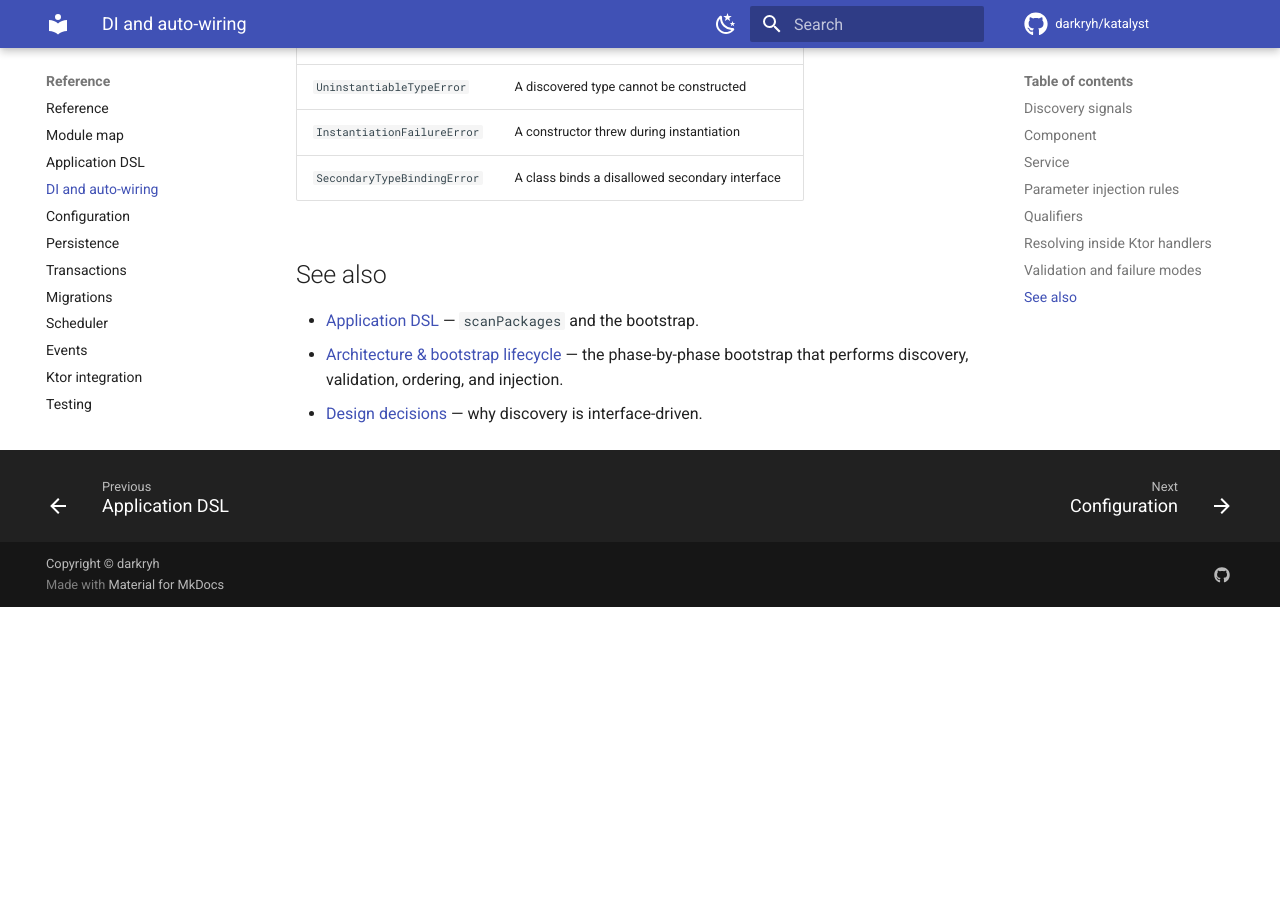
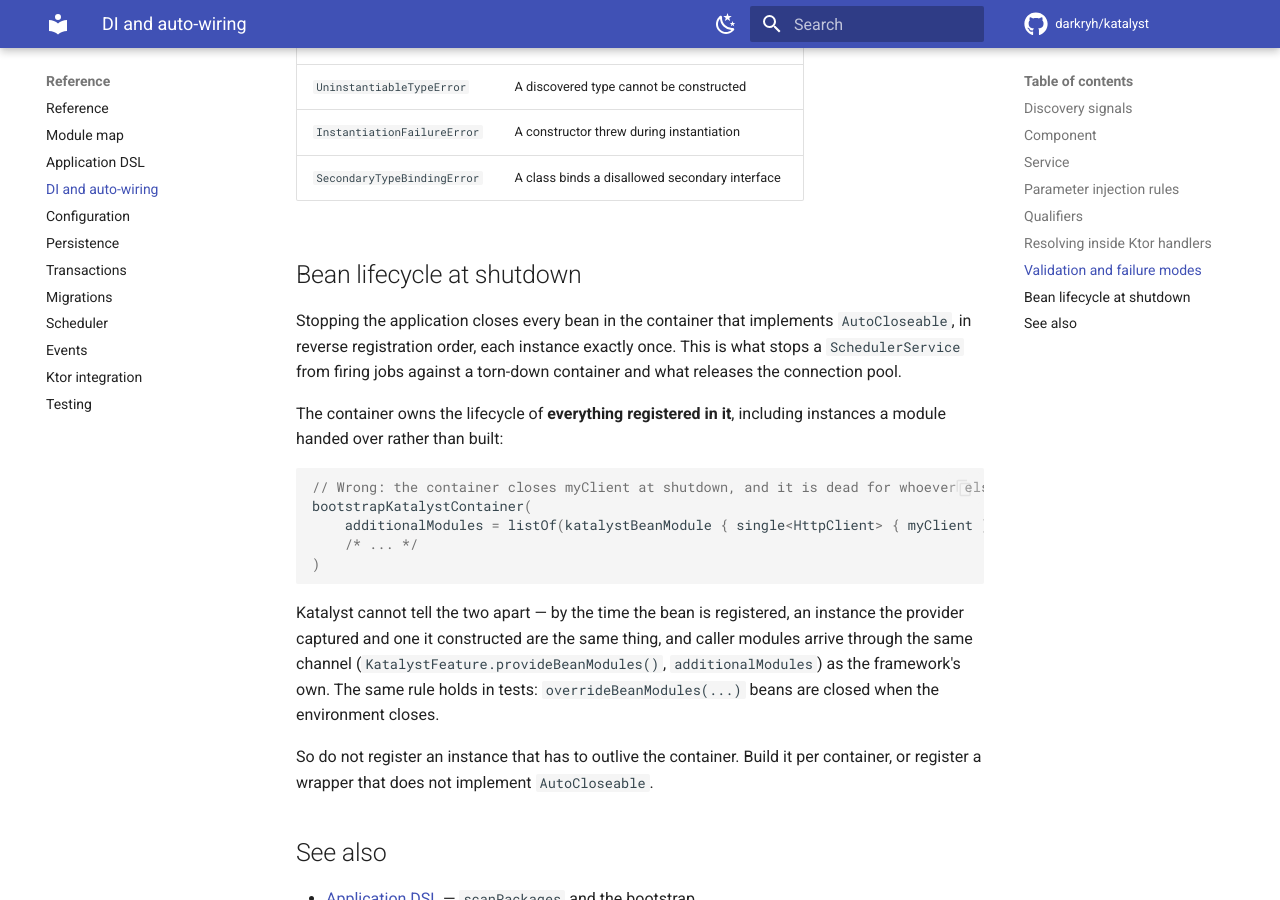
Before and after one commit to darkryh/katalyst, an MkDocs documentation site: the page built from docs/reference/di-auto-wiring.md, in a window 1280 px wide and 900 px high, scrolled down 3217 px. Built offline with MkDocs 1.6.1 and Material for MkDocs 9.7.7, drawn with Linux system fonts in a browser that asks for light colours; comment, search, counter and statistics services are not loaded; before the commit the page ends 3824 px from its top, so only the background shows below that.

Commit message:
chore(release): bump library to 1.0.0-alpha10
Bump katalystVersion and all version references.

Four lifecycle fixes, all found by auditing the shutdown path shipped in
alpha09:

- a second application boot in the same JVM failed on a secondary-type collision
  that existed only across the boundary
- the scheduler was cancelled without waiting, so a run mid-transaction raced the
  connection pool being closed
- telemetry leaked a bound port and a JVM thread on every boot
- a Ktor hot reload permanently tore Katalyst down, leaving a running server with
  no DI

The public API is unchanged -- apiCheck passes with no .api diff.

Co-Authored-By: Claude Opus 5 (1M context) <noreply@anthropic.com>

````diff
--- a/docs/reference/di-auto-wiring.md
+++ b/docs/reference/di-auto-wiring.md
@@ -114,6 +114,31 @@ errors:
 | `InstantiationFailureError` | A constructor threw during instantiation |
 | `SecondaryTypeBindingError` | A class binds a disallowed secondary interface |
 
+## Bean lifecycle at shutdown
+
+Stopping the application closes every bean in the container that implements `AutoCloseable`, in
+reverse registration order, each instance exactly once. This is what stops a `SchedulerService`
+from firing jobs against a torn-down container and what releases the connection pool.
+
+The container owns the lifecycle of **everything registered in it**, including instances a module
+handed over rather than built:
+
+```kotlin
+// Wrong: the container closes myClient at shutdown, and it is dead for whoever else holds it.
+bootstrapKatalystContainer(
+    additionalModules = listOf(katalystBeanModule { single<HttpClient> { myClient } }),
+    /* ... */
+)
+```
+
+Katalyst cannot tell the two apart — by the time the bean is registered, an instance the provider
+captured and one it constructed are the same thing, and caller modules arrive through the same
+channel (`KatalystFeature.provideBeanModules()`, `additionalModules`) as the framework's own. The
+same rule holds in tests: `overrideBeanModules(...)` beans are closed when the environment closes.
+
+So do not register an instance that has to outlive the container. Build it per container, or
+register a wrapper that does not implement `AutoCloseable`.
+
 ## See also
 
 - [Application DSL](application-dsl.md) — `scanPackages` and the bootstrap.
````
Also changed, not shown: README.md (+1 -1 lines), docs/getting-started.md (+1 -1 lines), docs/how-to/test-applications.md (+1 -1 lines), docs/reference/modules.md (+3 -3 lines), docs/reference/scheduler.md (+11 -0 lines), docs/reference/testing.md (+5 -0 lines), 4 other files.
